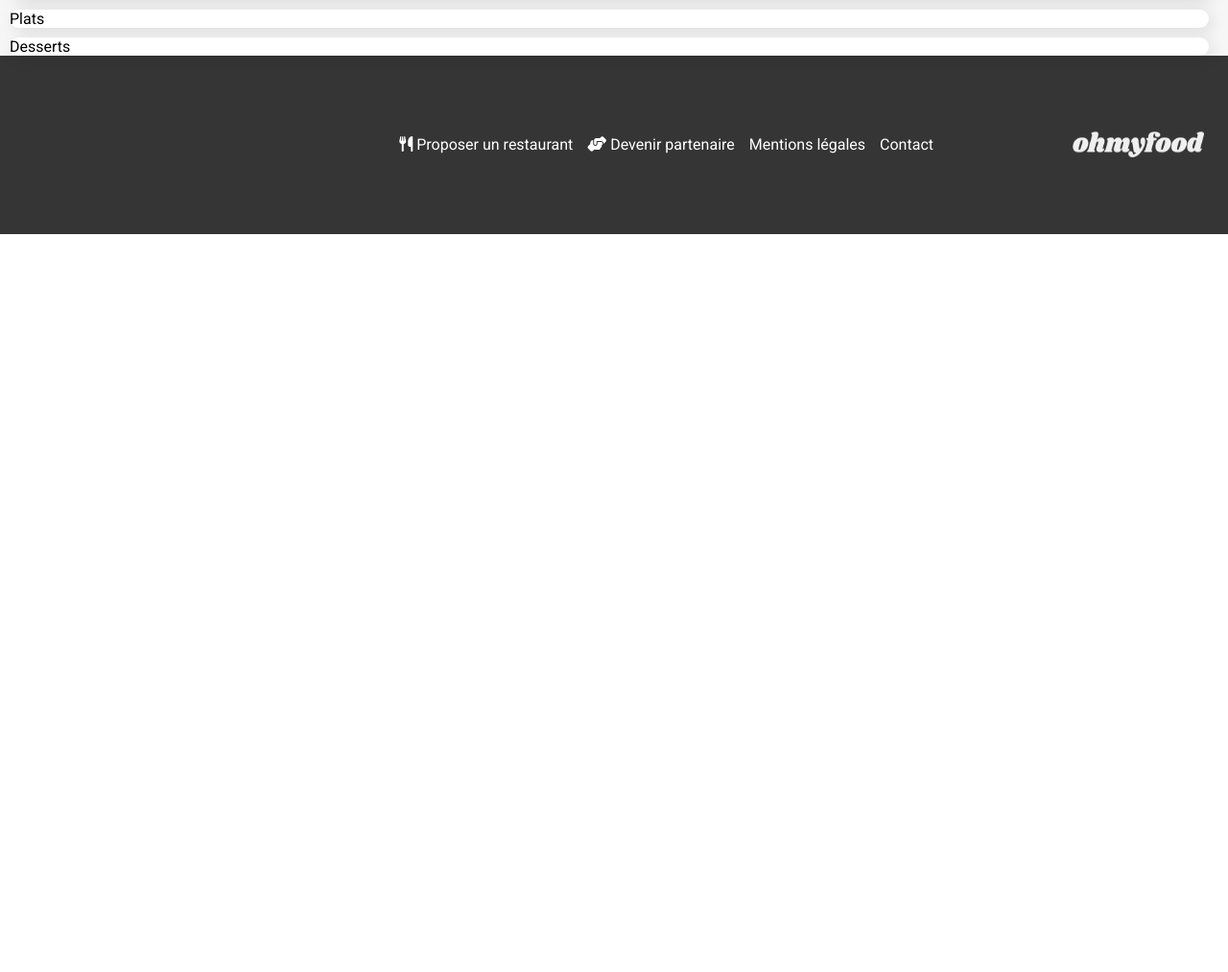
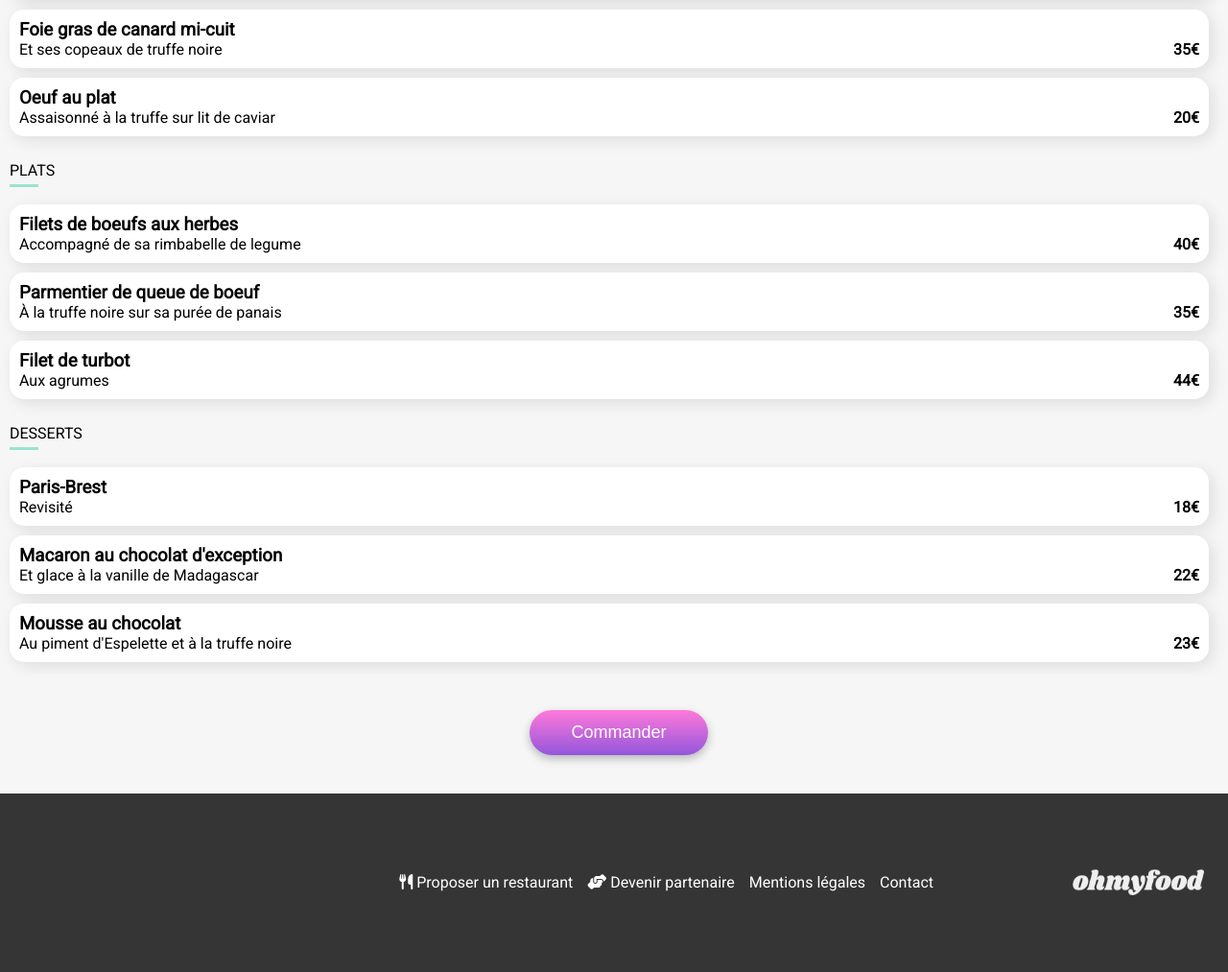
Before and after one commit to EtudiantOCRM/OhMyFood, a website: page page1.html in a window 1280 px wide. Shown: the part 523-1536 px from the top of the page at 96% size. Before the commit the page ends 800 px from the top, so only its background shows below. Drawn offline with Linux system fonts and the light colour scheme; a web font is replaced by a local one.

Commit message:
finition de la page 1

```diff
--- a/page1.html
+++ b/page1.html
@@ -51,11 +51,136 @@
 
             </div>
 
+
             </div>
-            <div class="Plats-groupe">Plats</div>
-            <div class="Plats-groupe">Desserts</div>
+            <div class="Plats-groupe">
+                <div class="menu-items">
 
+                    <h3 class="margin0">Foie gras de canard mi-cuit</h3>
+                    <div class="menu-prix">
+                        <p class="margin0">Et ses copeaux de truffe noire</p>
+                        <p class="prix">35€</p>
+                        <div class="menu-items_check">
+                            <i class="sizeCheck fa-sharp fa-solid fa-circle-check"></i>
+                        </div>
+                    </div>
+
+                </div>
+
+                </div>
+                <div class="Plats-groupe">
+                    <div class="menu-items">
+
+                        <h3 class="margin0">Oeuf au plat</h3>
+                        <div class="menu-prix">
+                            <p class="margin0">Assaisonné à la truffe sur lit de caviar</p>
+                            <p class="prix">20€</p>
+                            <div class="menu-items_check">
+                                <i class="sizeCheck fa-sharp fa-solid fa-circle-check"></i>
+                            </div>
+                        </div>
+
+                    </div>
+
+                    </div>
+
+            <p class="majuscule">Plats</p>
+
+            <div class="Plats-groupe">
+            <div class="menu-items">
+
+                <h3 class="margin0">Filets de boeufs aux herbes</h3>
+                <div class="menu-prix">
+                    <p class="margin0">Accompagné de sa rimbabelle de legume</p>
+                    <p class="prix">40€</p>
+                    <div class="menu-items_check">
+                        <i class="sizeCheck fa-sharp fa-solid fa-circle-check"></i>
+                    </div>
+                </div>
+
+            </div>
+
+            </div>
+            <div class="Plats-groupe">
+                <div class="menu-items">
+
+                    <h3 class="margin0">Parmentier de queue de boeuf</h3>
+                    <div class="menu-prix">
+                        <p class="margin0">&Agrave; la truffe noire sur sa purée de panais</p>
+                        <p class="prix">35€</p>
+                        <div class="menu-items_check">
+                            <i class="sizeCheck fa-sharp fa-solid fa-circle-check"></i>
+                        </div>
+                    </div>
+
+                </div>
+
+                </div>
+                <div class="Plats-groupe">
+                    <div class="menu-items">
+
+                        <h3 class="margin0">Filet de turbot</h3>
+                        <div class="menu-prix">
+                            <p class="margin0">Aux agrumes</p>
+                            <p class="prix">44€</p>
+                            <div class="menu-items_check">
+                                <i class="sizeCheck fa-sharp fa-solid fa-circle-check"></i>
+                            </div>
+                        </div>
+
+                    </div>
+
+                    </div>
+            <p class="majuscule">Desserts</p>
+
+            <div class="Plats-groupe">
+            <div class="menu-items">
+
+                <h3 class="margin0">Paris-Brest</h3>
+                <div class="menu-prix">
+                    <p class="margin0">Revisité</p>
+                    <p class="prix">18€</p>
+                    <div class="menu-items_check">
+                        <i class="sizeCheck fa-sharp fa-solid fa-circle-check"></i>
+                    </div>
+                </div>
+
+            </div>
+
+            </div>
+            <div class="Plats-groupe">
+                <div class="menu-items">
+
+                    <h3 class="margin0">Macaron au chocolat d'exception</h3>
+                    <div class="menu-prix">
+                        <p class="margin0">Et glace à la vanille de Madagascar</p>
+                        <p class="prix">22€</p>
+                        <div class="menu-items_check">
+                            <i class="sizeCheck fa-sharp fa-solid fa-circle-check"></i>
+                        </div>
+                    </div>
+
+                </div>
+
+                </div>
+                <div class="Plats-groupe">
+                    <div class="menu-items">
+
+                        <h3 class="margin0">Mousse au chocolat</h3>
+                        <div class="menu-prix">
+                            <p class="margin0">Au piment d'Espelette et à la truffe noire</p>
+                            <p class="prix">23€</p>
+                            <div class="menu-items_check">
+                                <i class="sizeCheck fa-sharp fa-solid fa-circle-check"></i>
+                            </div>
+                        </div>
+
+                    </div>
+
+                    </div>
+                    <button class=" btnPage1 btn-violet-grad">Commander</button>
         </section>
+        <div
 
 
 
--- a/scss/_restaurant.scss
+++ b/scss/_restaurant.scss
@@ -1,3 +1,4 @@
+
 .Logo{
     text-align: center;
     margin-top:30px;
@@ -42,7 +43,8 @@ object-fit:cover;
 .menu-items{
     // line-height: 5px;
     margin:10px;
-
+    white-space: nowrap;
+    text-overflow:ellipsis;
 
     &:hover .menu-items_check{
 
@@ -53,14 +55,13 @@ object-fit:cover;
         align-items:center;
         justify-content:center;
         border-radius: 0 15px 15px 0;
-            transition-duration: 0.5s;
-
-          transform: rotate(180deg);
+            // transition:margin-right 0.5s;
+            // transform: rotate(180deg);
         .sizeCheck{
             font-size: 25px;
             color: white;
-            // transition-duration: 0.5s;
-            // transform: rotate(180deg);
+            transition:margin-right 0.5s;
+            transform: rotate(180deg);
         }
         }
             &_check{
@@ -81,6 +82,9 @@ display:flex;
 }
 .margin0{
     margin:0;
+    white-space:nowrap;
+    text-overflow:ellipsis;
+    overflow:hidden;
 }
 
     //  &:hover{
@@ -98,8 +102,24 @@ display:flex;
     // }
 .majuscule{
     text-transform:uppercase;
+    position:relative;
+    &::after{
+        content:"";
+        position: absolute;
+        top:24px;
+        left:0;
+        height: 3px;
+        width: 30px;
+        background-color: #99E2D0;
+    }
 }
-
+.btnPage1{
+    width:186px;
+    text-align: center;
+    margin:auto;
+    margin-top:40px;
+    margin-bottom: 40px;
+}
 
 
 .coeur{
```
Also changed, not shown: css/style.css, 1 other file.
